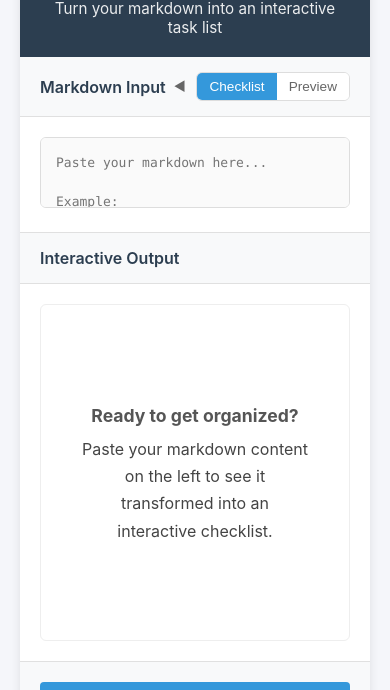
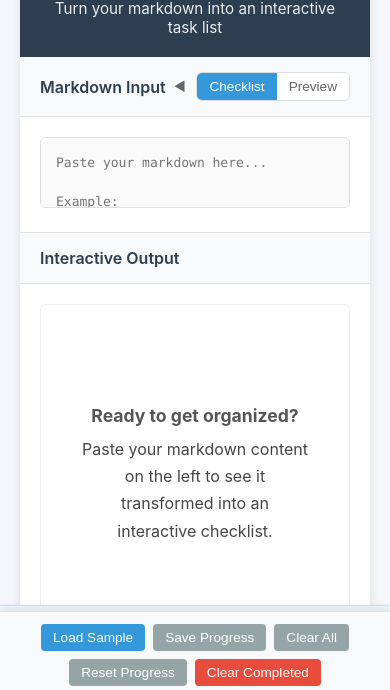
Before and after one commit to JimWardle/markdownToChecklist, a plain HTML site: page index.html in a window 390 px wide. Shown: the part 146-836 px from the top of the page. Drawn offline with nearby package versions, Linux system fonts and the light colour scheme.

Commit message:
updated css

```diff
--- a/css/styles.css
+++ b/css/styles.css
@@ -374,25 +374,42 @@ body {
 }
 
 .controls {
-    padding: 20px;
+    position: fixed;
+    bottom: 0;
+    left: 0;
+    right: 0;
+    padding: 15px 20px;
     background: #f8f9fa;
     border-top: 1px solid #e0e0e0;
     display: flex;
     gap: 10px;
     flex-wrap: wrap;
+    justify-content: center;
+    box-shadow: 0 -2px 10px rgba(0, 0, 0, 0.1);
+    z-index: 100;
 }
 
 .privacy-notice {
-    padding: 10px 20px;
+    position: fixed;
+    bottom: 60px;
+    left: 0;
+    right: 0;
+    padding: 8px 20px;
     background: #f0f8ff;
     border-top: 1px solid #e0e0e0;
     text-align: center;
-    font-size: 0.85rem;
+    font-size: 0.8rem;
     color: #555;
+    z-index: 99;
 }
 
 .privacy-notice p {
     margin: 0;
+}
+
+/* Add bottom padding to container to prevent content being hidden behind fixed controls */
+.container {
+    padding-bottom: 100px;
 }
 
 .btn {
@@ -460,7 +477,19 @@ body {
     }
 
     .controls {
-        flex-direction: column;
+        padding: 12px 15px;
+        gap: 8px;
+    }
+
+    .btn {
+        padding: 6px 12px;
+        font-size: 0.85rem;
+    }
+
+    .privacy-notice {
+        bottom: 50px;
+        padding: 6px 15px;
+        font-size: 0.75rem;
     }
 
     .nav {
```
